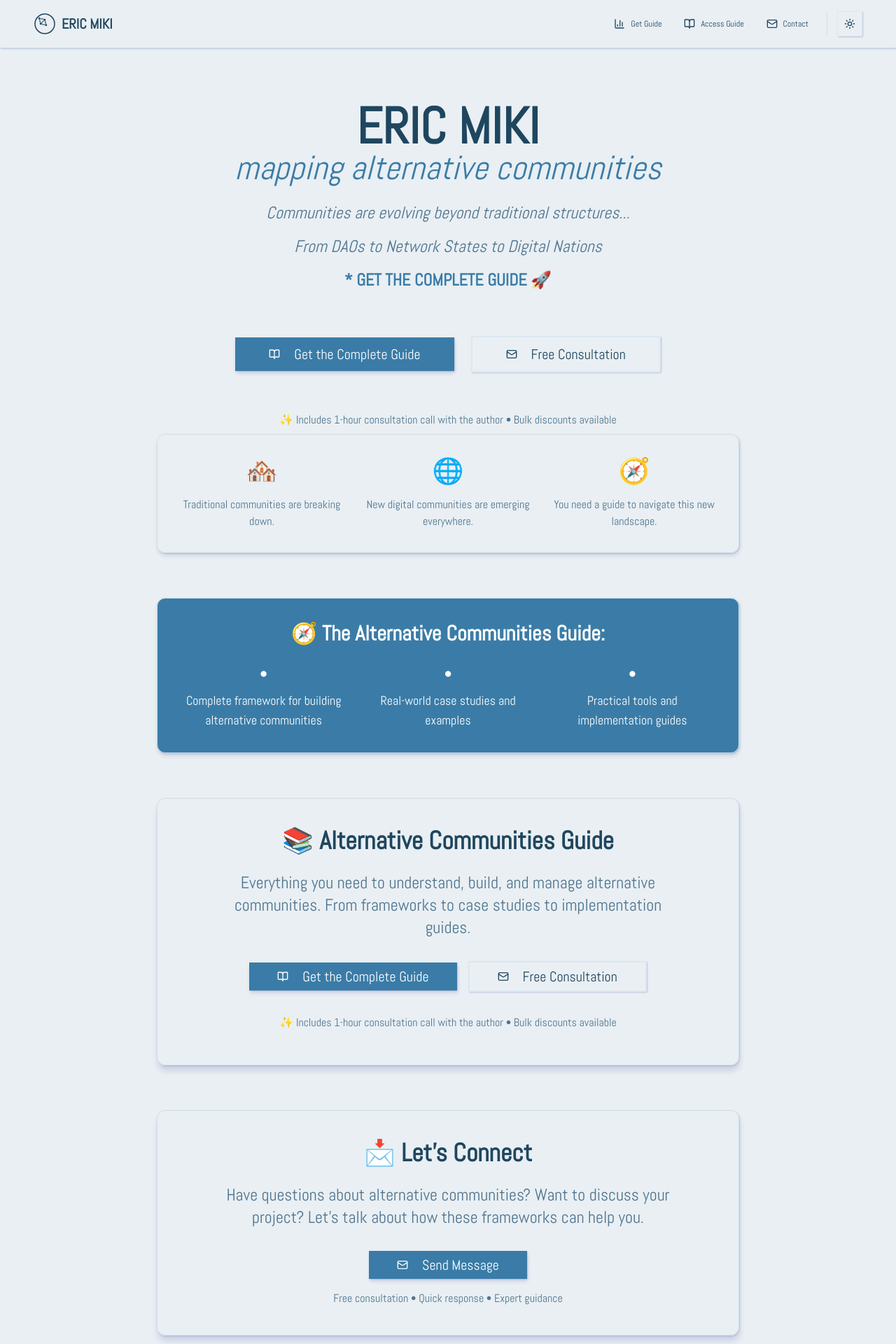
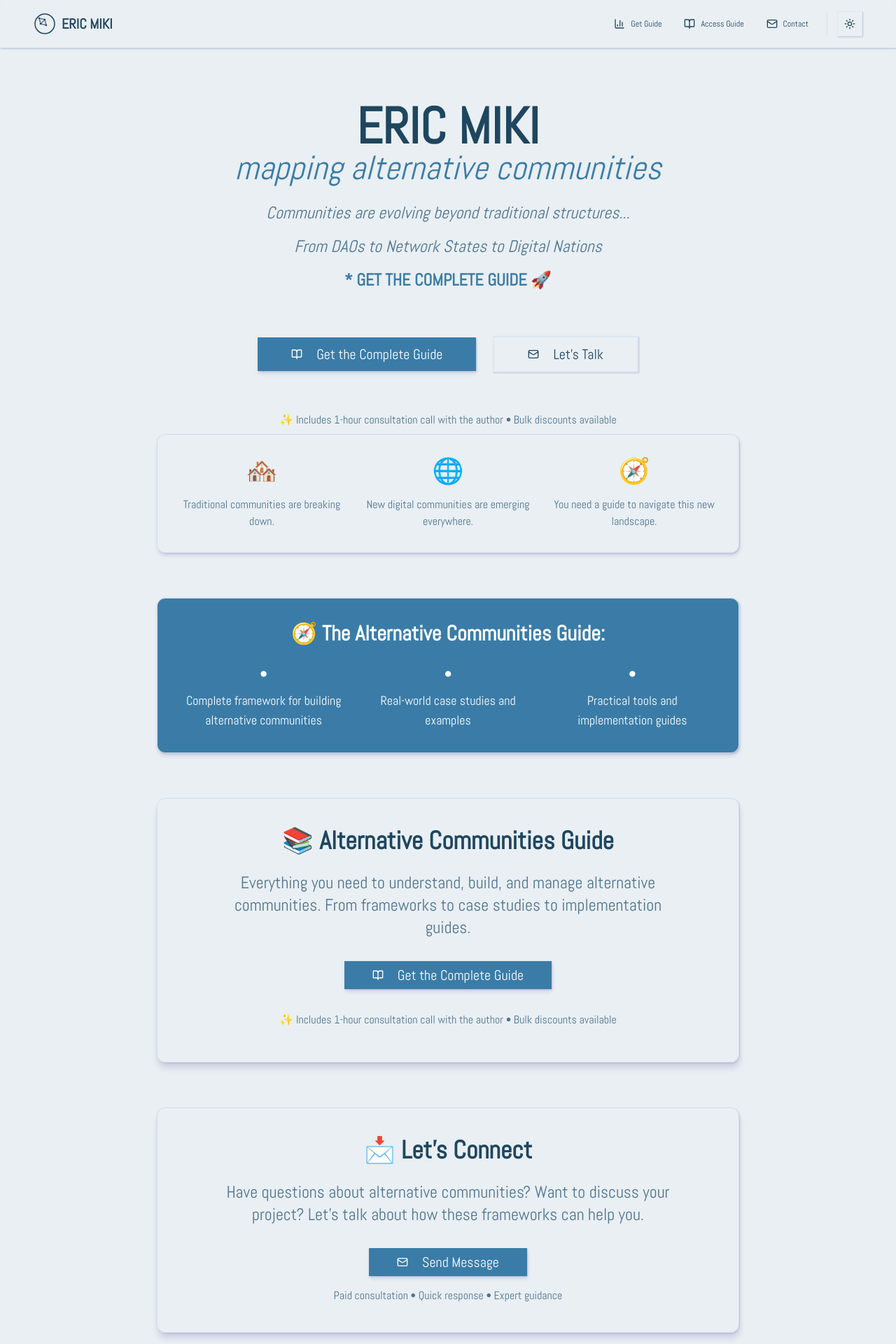
Before and after one commit to EricViso/NSR, a Next.js app: page / in a window 1280 px wide. Shown: the top 1920 px of the page at 70% size. Built offline with nearby package versions, Linux system fonts and the light colour scheme; what wagmi would draw is missing.

Commit message:
fix: clarify consultation is paid, not free
- Update Hero component to specify 'paid consultation call'
- Change homepage buttons from 'Free Consultation' to 'Let's Talk'
- Remove 'Let's Talk' button from book section to focus on purchase
- Update contact section text to clarify paid consultation

```diff
--- a/src/app/components/Hero.tsx
+++ b/src/app/components/Hero.tsx
@@ -45,7 +45,7 @@ export default function Hero({ onPurchaseClick, onPreviewClick, onContactClick,
                 Buy Report - $2,500
               </Button>
               <p className="text-sm text-muted-foreground mt-4">
-                Includes 1-hour consultation call with the author
+                Includes 1-hour paid consultation call with the author
               </p>
             </div>
 
@@ -158,7 +158,7 @@ export default function Hero({ onPurchaseClick, onPreviewClick, onContactClick,
                       <span className="text-primary">✓</span>
                     </div>
                     <div className="flex items-center justify-between text-sm">
-                      <span>1-hour consulting call</span>
+                      <span>1-hour paid consulting call</span>
                       <span className="text-primary">✓</span>
                     </div>
                   </div>
@@ -185,7 +185,7 @@ export default function Hero({ onPurchaseClick, onPreviewClick, onContactClick,
                   </div>
 
                   <div className="text-xs text-muted-foreground">
-                    Includes 1-hour consultation call with the author
+                    Includes 1-hour paid consultation call with the author
                   </div>
                 </CardContent>
               </Card>
--- a/src/app/page.tsx
+++ b/src/app/page.tsx
@@ -56,7 +56,7 @@ export default function Home() {
               className="text-lg md:text-xl px-8 md:px-12 py-4 md:py-6 border-2 hover:bg-accent hover:border-accent transition-all duration-300"
             >
               <Mail className="w-5 h-5 md:w-6 md:h-6 mr-3" />
-              Free Consultation
+              Let's Talk
             </Button>
           </div>
 
@@ -127,21 +127,12 @@ export default function Home() {
                   Everything you need to understand, build, and manage alternative communities.
                   From frameworks to case studies to implementation guides.
                 </p>
-                <div className="flex flex-col sm:flex-row gap-4 justify-center items-center mb-6">
+                <div className="flex justify-center items-center mb-6">
                   <Button asChild size="lg" className="text-lg md:text-xl px-8 md:px-10 py-4 md:py-5 bg-primary hover:bg-primary/90 shadow-lg">
                     <Link href="/buy-book">
                       <BookOpen className="w-5 h-5 md:w-6 md:h-6 mr-3" />
                       Get the Complete Guide
                     </Link>
-                  </Button>
-                  <Button
-                    onClick={handleContact}
-                    variant="outline"
-                    size="lg"
-                    className="text-lg md:text-xl px-8 md:px-10 py-4 md:py-5 border-2"
-                  >
-                    <Mail className="w-5 h-5 md:w-6 md:h-6 mr-3" />
-                    Free Consultation
                   </Button>
                 </div>
                 <div className="text-center">
@@ -171,7 +162,7 @@ export default function Home() {
                   Send Message
                 </Button>
                 <p className="text-sm md:text-base text-muted-foreground mt-4">
-                  Free consultation • Quick response • Expert guidance
+                  Paid consultation • Quick response • Expert guidance
                 </p>
               </CardContent>
             </Card>
```
